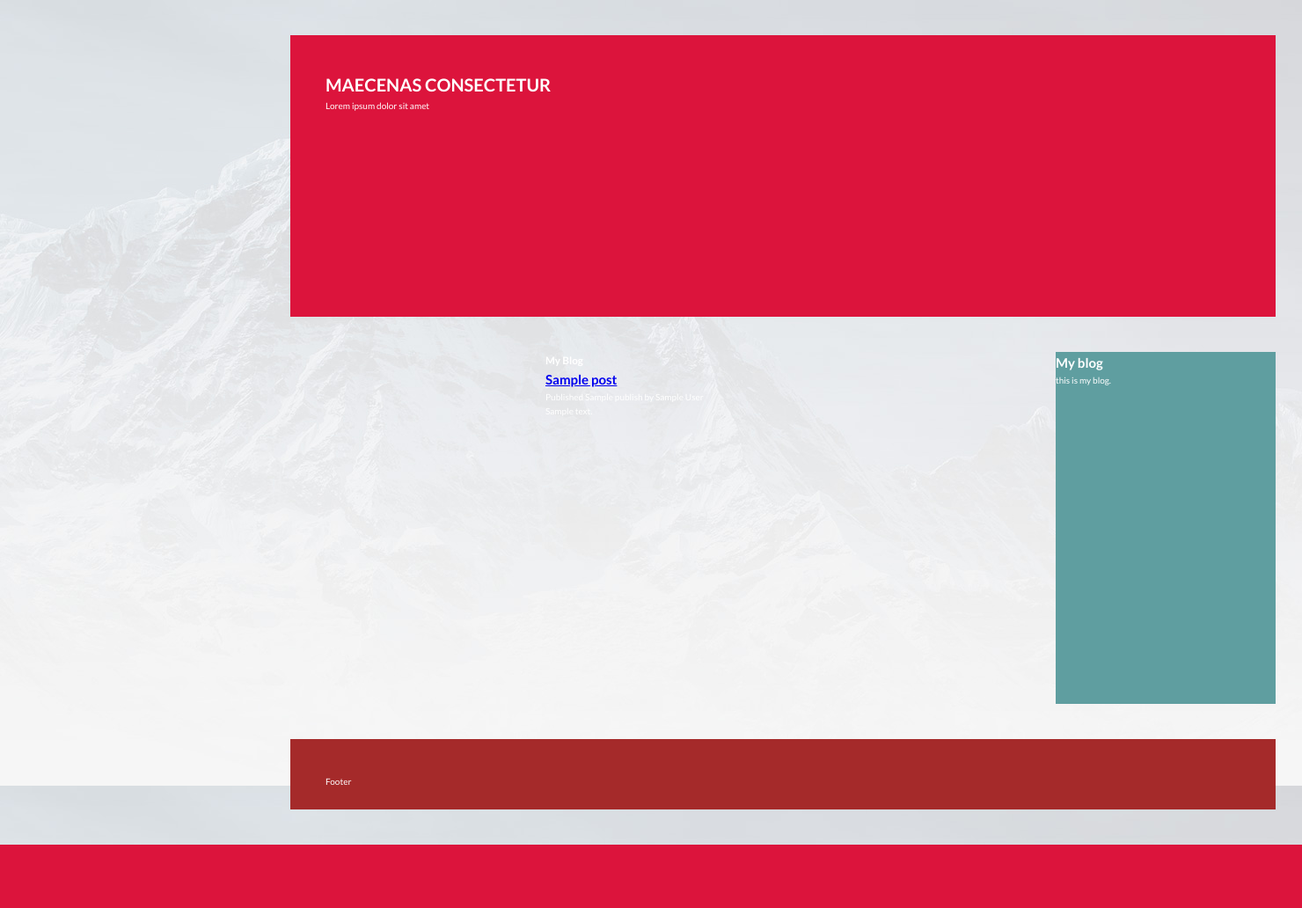
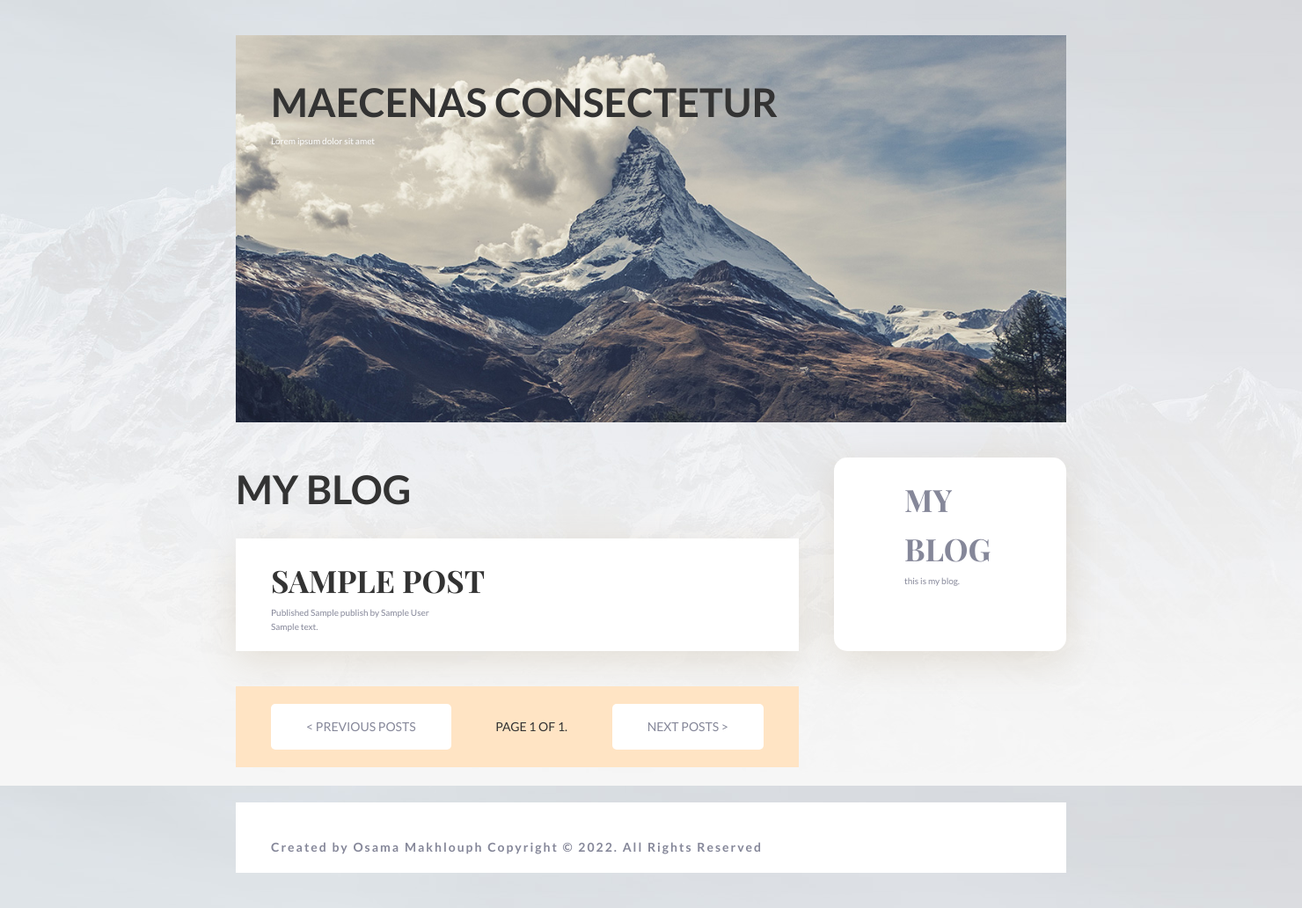
Before and after one commit to Osama-Makhlouph/Blog-Project, a Django app: template blog/templates/blog/post/list.html in a window 1480 px wide. Shown: the whole page at 88% size. Before the commit the page ends 960 px from the top, so only its background shows below. Run offline with Django 3.2, Linux system fonts and the light colour scheme; the template is opened without the code that fills it: most values are stand-ins (such as "Sample title", 1, 10 or a date in 2020).

Commit message:
Added pagination.html and continue working on styling

```diff
--- a/blog/static/blog/css/style.css
+++ b/blog/static/blog/css/style.css
@@ -1,3 +1,15 @@
+.u-h-margin-small {
+  margin-left: 2rem;
+  margin-right: 2rem; }
+
+.u-h-margin-medium {
+  margin-left: 4rem;
+  margin-right: 4rem; }
+
+.u-h-margin-large {
+  margin-left: 8rem;
+  margin-right: 8rem; }
+
 *,
 *::before,
 *::after {
@@ -12,34 +24,98 @@
 body {
   font-family: "Lato", sans-serif;
   color: #fff;
+  background-color: #f6f6f6;
   font-weight: 400;
   line-height: 1.6;
   background-image: url(../blog/static/blog/img/bg.jpg); }
 
 .container {
   display: grid;
-  grid-template-rows: 40vh 50vh 10vh;
-  grid-template-columns: repeat(6, minmax(25rem, 1fr));
+  grid-template-rows: [header-start] 55vh [header-end] max-content max-content 10vh;
+  grid-template-columns: repeat(2, minmax(0rem, 5vw)) repeat(2, minmax(10rem, 10vw)) repeat(2, minmax(10rem, 1fr)) repeat(2, minmax(0rem, 5vw));
   grid-gap: 4rem;
+  padding: 4rem;
+  justify-content: center; }
+
+.header {
+  grid-column: 3 / span 4;
+  grid-row: 1 / 2;
+  background-image: url(/static/blog/img/image-slider-1.jpg);
+  background-size: cover;
   padding: 4rem; }
 
-.header {
-  grid-column: 2 / span 4;
-  grid-row: 1 / 2;
-  background-color: crimson;
+.post {
+  background-color: #fff;
+  grid-column: 4 / span 2;
+  padding: 2rem 4rem;
+  margin-top: 2rem;
+  box-shadow: 0 1rem 4rem rgba(156, 129, 86, 0.2); }
+
+.main {
+  grid-column: 3 / span 3;
+  grid-row: 2 / 3;
+  color: #858799; }
+
+.footer {
+  background-color: #fff;
+  color: #858799;
+  font-family: "Lato", sans-serif;
+  font-weight: 700;
+  font-size: 1.4rem;
+  letter-spacing: 2px;
+  grid-column: 3 / span 4;
+  grid-row: 4 / -1;
   padding: 4rem; }
 
-.main {
-  grid-column: 3/4;
-  grid-row: 2/3; }
+.pagination {
+  grid-column: 3 / span 3;
+  grid-row: 3/4;
+  background-color: bisque;
+  padding: 2rem 0;
+  color: #333333;
+  font-size: 1.4rem;
+  font-weight: 500;
+  text-transform: uppercase;
+  display: flex;
+  flex: 1 1 100%;
+  align-items: center;
+  justify-content: space-between; }
 
-.footer {
-  background-color: brown;
-  grid-column: 2 / span 4;
-  grid-row: 3/-1;
-  padding: 4rem; }
+.btn-white {
+  text-decoration: none;
+  padding: 1.5rem 4rem;
+  background-color: #fff;
+  color: #858799;
+  font-size: 1.4rem;
+  font-weight: 400;
+  text-transform: uppercase;
+  border-radius: 5px;
+  transition: all 0.3s; }
+  .btn-white:hover {
+    color: #9c8156; }
 
 .sidebar {
-  grid-column: 5/6;
-  grid-row: 2/3;
-  background-color: cadetblue; }
+  grid-column: 6 / 7;
+  grid-row: 2 / 3;
+  background-color: #fff;
+  color: #858799;
+  box-shadow: 0 1rem 4rem rgba(156, 129, 86, 0.2);
+  border-radius: 1.5rem;
+  padding: 2rem 8rem; }
+
+.heading-1 {
+  font-size: 4.5rem;
+  text-transform: uppercase;
+  color: #333333; }
+
+.heading-2 {
+  font-family: "Playfair Display", serif;
+  font-size: 3.5rem;
+  text-transform: uppercase;
+  color: #858799; }
+  .heading-2 a {
+    text-decoration: none;
+    color: #333333;
+    transition: all 0.3s; }
+    .heading-2 a:hover {
+      color: #9c8156; }
--- a/blog/templates/blog/base.html
+++ b/blog/templates/blog/base.html
@@ -5,7 +5,9 @@
     <meta charset="UTF-8">
     <meta http-equiv="X-UA-Compatible" content="IE=edge">
     <meta name="viewport" content="width=device-width, initial-scale=1.0">
-
+    <link rel="preconnect" href="https://fonts.googleapis.com">
+<link rel="preconnect" href="https://fonts.gstatic.com" crossorigin>
+<link href="https://fonts.googleapis.com/css2?family=Playfair+Display:wght@400;500;600;700;800;900&display=swap" rel="stylesheet">
     <link rel="preconnect" href="https://fonts.googleapis.com">
 <link rel="preconnect" href="https://fonts.gstatic.com" crossorigin>
 <link href="https://fonts.googleapis.com/css2?family=Lato:ital,wght@0,100;0,300;0,400;0,700;0,900;1,100;1,300;1,400;1,700;1,900&family=Roboto+Condensed:wght@400;700&display=swap" rel="stylesheet">
@@ -15,7 +17,7 @@
 </head>
 <body class="container">
     <header class="header">
-        <h1 class="heading--1">MAECENAS CONSECTETUR</h1>
+        <h1 class="heading-1">MAECENAS CONSECTETUR</h1>
         <p>Lorem <span>ipsum dolor</span> sit amet</p>
     </header>
     <main class="main">
@@ -25,11 +27,14 @@
             </section>
         </article>
     </main>
+    {% include 'blog/pagination.html' with page=posts%}
     <aside class="sidebar">
-        <h2>My blog</h2>
+        <h2 class="heading-2">My blog</h2>
         <p>this is my blog.</p>
     </aside>
-    <footer class="footer">Footer</footer>
-    <!--nav/footer-->
+    <footer class="footer">
+        Created by Osama Makhlouph Copyright © 2022. All Rights Reserved
+    </footer>
+    <!--nav/-->
 </body>
 </html>
--- /dev/null
+++ b/blog/templates/blog/pagination.html
@@ -0,0 +1,13 @@
+<div class="pagination">
+    {% if page.has_previous %}
+    <a href="?page={{posts.previous_page_number}}" class="btn btn-white u-h-margin-medium">&lt; Previous Posts</a>
+    {% else %}
+    <a href="#" class="btn btn-white u-h-margin-medium" style="pointer-events: none">&lt; Previous Posts</a>
+    {% endif %}
+   Page {{posts.number}} of {{posts.paginator.num_pages}}.
+   {% if page.has_next %}
+   <a href="?page={{posts.next_page_number}}" class="btn btn-white u-h-margin-medium">Next Posts &gt;</a>
+   {% else %}
+   <a href="#" class="btn btn-white u-h-margin-medium" style="pointer-events: none">Next Posts &gt;</a>
+   {% endif %}
+</div>
--- a/blog/templates/blog/post/detail.html
+++ b/blog/templates/blog/post/detail.html
@@ -3,7 +3,7 @@
 {% block title %}{{post.title}}{% endblock title %}
 
 {% block content %}
-    <h2>{{post.title}}</h2>
+    <h2 class="heading-2">{{post.title}}</h2>
     <p>published {{post.publish}} by {{post.author}}</p>
     {{post.body|linebreaks}}
 {% endblock content %}
--- a/blog/templates/blog/post/list.html
+++ b/blog/templates/blog/post/list.html
@@ -2,16 +2,16 @@
 {% block title %}My Blog{% endblock title %}
 
 {%block content %}
-<h1>My Blog</h1>
+<h1 class="heading-1">My Blog</h1>
 
 {% for post in posts %}
 <div class="post">
-  <h2>
+  <h2 class="heading-2">
     <a href="{{post.get_absolute_url}}">{{post.title}}</a>
   </h2>
   <p>Published {{post.publish}} by {{post.author}}</p>
   {{post.body|truncatewords:30|linebreaks}}
 </div>
+{% endfor %}
 
-{% endfor %}
  {% endblock content %}
--- a/sass/_base.scss
+++ b/sass/_base.scss
@@ -5,6 +5,9 @@
 
 $color-white: #fff;
 $color-black: #000;
+
+$font-primary: "Lato", sans-serif;
+$font-secondary: "Playfair Display", serif;
 
 *,
 *::before,
@@ -20,16 +23,22 @@
 }
 
 body {
-  font-family: "Lato", sans-serif;
+  font-family: $font-primary;
   color: $color-white;
+  background-color: #f6f6f6;
   font-weight: 400;
   line-height: 1.6;
   background-image: url(../blog/static/blog/img/bg.jpg);
 }
 .container {
   display: grid;
-  grid-template-rows: 40vh 50vh 10vh;
-  grid-template-columns: repeat(6, minmax(25rem, 1fr));
+  grid-template-rows: [header-start] 55vh [header-end] max-content max-content 10vh;
+  grid-template-columns:
+    repeat(2, minmax(0rem, 5vw))
+    repeat(2, minmax(10rem, 10vw))
+    repeat(2, minmax(10rem, 1fr))
+    repeat(2, minmax(0rem, 5vw));
   grid-gap: 4rem;
   padding: 4rem;
+  justify-content: center;
 }
--- a/sass/_header.scss
+++ b/sass/_header.scss
@@ -1,6 +1,7 @@
 .header {
-  grid-column: 2 / span 4;
+  grid-column: 3 / span 4;
   grid-row: 1 / 2;
-  background-color: crimson;
+  background-image: url(/static/blog/img/image-slider-1.jpg);
+  background-size: cover;
   padding: 4rem;
 }
--- a/sass/_layout.scss
+++ b/sass/_layout.scss
@@ -1,11 +1,17 @@
 .main {
-  grid-column: 3/4;
-  grid-row: 2/3;
+  grid-column: 3 / span 3;
+  grid-row: 2 / 3;
+  color: $color-grey-light;
 }
 
 .footer {
-  background-color: brown;
-  grid-column: 2 / span 4;
-  grid-row: 3/-1;
+  background-color: $color-white;
+  color: $color-grey-light;
+  font-family: $font-primary;
+  font-weight: 700;
+  font-size: 1.4rem;
+  letter-spacing: 2px;
+  grid-column: 3 / span 4;
+  grid-row: 4 / -1;
   padding: 4rem;
 }
--- /dev/null
+++ b/sass/_pagination.scss
@@ -0,0 +1,32 @@
+.pagination {
+  grid-column: 3 / span 3;
+  grid-row: 3/4;
+  background-color: bisque;
+  padding: 2rem 0;
+  color: $color-grey-dark;
+  font-size: 1.4rem;
+  font-weight: 500;
+  text-transform: uppercase;
+
+  display: flex;
+  flex: 1 1 100%;
+  align-items: center;
+  justify-content: space-between;
+}
+
+.btn {
+  &-white {
+    text-decoration: none;
+    padding: 1.5rem 4rem;
+    background-color: $color-white;
+    color: $color-grey-light;
+    font-size: 1.4rem;
+    font-weight: 400;
+    text-transform: uppercase;
+    border-radius: 5px;
+    transition: all 0.3s;
+    &:hover {
+      color: $color-primary;
+    }
+  }
+}
--- a/sass/_post.scss
+++ b/sass/_post.scss
@@ -1,2 +1,7 @@
 .post {
+  background-color: $color-white;
+  grid-column: 4 / span 2;
+  padding: 2rem 4rem;
+  margin-top: 2rem;
+  box-shadow: 0 1rem 4rem rgba($color-primary, $alpha: 0.2);
 }
--- a/sass/_sidebar.scss
+++ b/sass/_sidebar.scss
@@ -1,5 +1,9 @@
 .sidebar {
-  grid-column: 5/6;
-  grid-row: 2/3;
-  background-color: cadetblue;
+  grid-column: 6 / 7;
+  grid-row: 2 / 3;
+  background-color: $color-white;
+  color: $color-grey-light;
+  box-shadow: 0 1rem 4rem rgba($color-primary, $alpha: 0.2);
+  border-radius: 1.5rem;
+  padding: 2rem 8rem;
 }
--- /dev/null
+++ b/sass/_typography.scss
@@ -0,0 +1,20 @@
+.heading-1 {
+  font-size: 4.5rem;
+  text-transform: uppercase;
+  color: $color-grey-dark;
+}
+
+.heading-2 {
+  font-family: $font-secondary;
+  font-size: 3.5rem;
+  text-transform: uppercase;
+  color: $color-grey-light;
+  a {
+    text-decoration: none;
+    color: $color-grey-dark;
+    transition: all 0.3s;
+    &:hover {
+      color: $color-primary;
+    }
+  }
+}
--- /dev/null
+++ b/sass/_utilities.scss
@@ -0,0 +1,12 @@
+.u-h-margin-small {
+  margin-left: 2rem;
+  margin-right: 2rem;
+}
+.u-h-margin-medium {
+  margin-left: 4rem;
+  margin-right: 4rem;
+}
+.u-h-margin-large {
+  margin-left: 8rem;
+  margin-right: 8rem;
+}
--- a/sass/main.scss
+++ b/sass/main.scss
@@ -1,5 +1,8 @@
+@import "./utilities";
 @import "./base";
 @import "./header";
 @import "./post";
 @import "./layout";
+@import "./pagination";
 @import "./sidebar";
+@import "./typography";
```
Also changed, not shown: blog/views.py (+14 -2 lines), blog/static/blog/img/image-slider-1.jpg (added), db.sqlite3.
